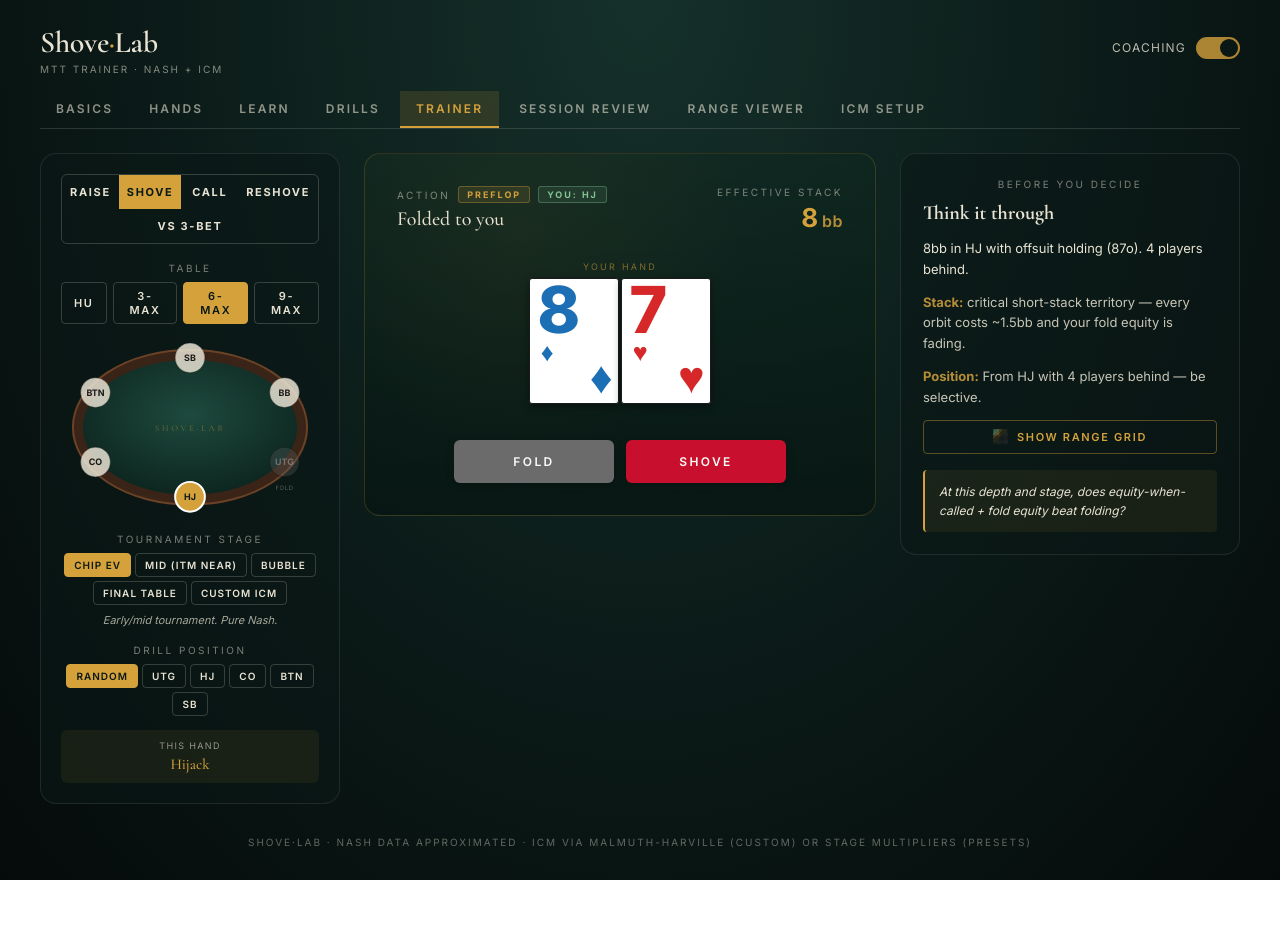
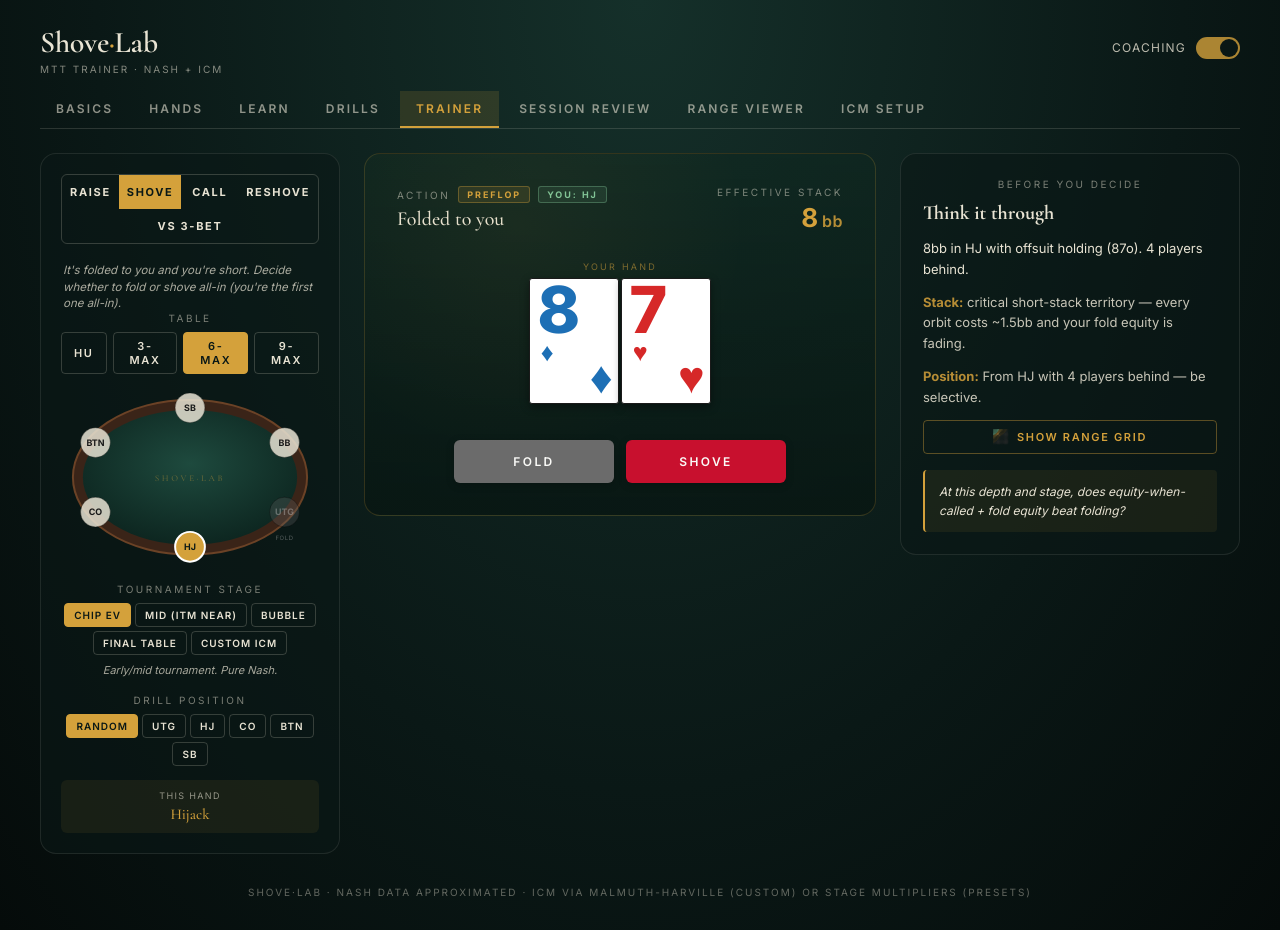
Before and after one commit to fiction3/Shove-Lab, a React (Vite) app: page / in a window 1280 px wide. Both pictures are taken after a click on the button "TRAINER". Before the commit the page ends 880 px from the top, so only its background shows below. Built offline with nearby package versions, Linux system fonts and the light colour scheme.

Commit message:
Explain Reshove (and all trainer modes) with description lines in Trainer and Range Viewer

```diff
--- a/src/components/PushFoldTrainer.jsx
+++ b/src/components/PushFoldTrainer.jsx
@@ -34,6 +34,17 @@ import RangePopover from "./RangePopover.jsx";
 import HandsView from "./HandsView.jsx";
 import RangeGridIcon from "./RangeGridIcon.jsx";
 import useMediaQuery from "../lib/useMediaQuery.js";
+
+// Short, plain-language description of what each trainer mode practices.
+// Shown under the mode tabs so the labels (especially "Reshove") are never
+// a mystery to a learner.
+const MODE_DESCRIPTIONS = {
+  openRaise: "You're first to enter the pot. Decide whether to fold, make a standard raise, or shove all-in.",
+  push: "It's folded to you and you're short. Decide whether to fold or shove all-in (you're the first one all-in).",
+  call: "Someone has already shoved all-in. Decide whether to fold or call off your stack.",
+  reshove: "Someone raised in front of you. A \"reshove\" means going all-in over their raise — you fold or shove over the top.",
+  threeBetDef: "You raised, and an opponent re-raised (3-bet) you. Decide whether to fold, call, or 4-bet.",
+};
 
 // ---------- Styles (kept inline for now, can extract later) ----------
 
@@ -444,6 +455,14 @@ export default function PushFoldTrainer() {
               borderRadius: 16, padding: 20,
             }}>
               <ModeTabs mode={mode} onChange={changeMode}/>
+
+              <div style={{
+                fontSize: 11.5, opacity: 0.72, marginTop: 10,
+                lineHeight: 1.45, fontStyle: "italic",
+                padding: "0 2px",
+              }}>
+                {MODE_DESCRIPTIONS[mode]}
+              </div>
 
               <div style={subLabel}>Table</div>
               <MiniTable
@@ -866,6 +885,12 @@ export default function PushFoldTrainer() {
                   : "3-Bet defense range"}
                 {" · "}{position}{" · "}{ICM_STAGES[stage].label}
               </h3>
+              <p style={{
+                fontSize: 12.5, opacity: 0.72, margin: "0 0 10px 0",
+                fontStyle: "italic", lineHeight: 1.45,
+              }}>
+                {MODE_DESCRIPTIONS[mode]}
+              </p>
               <p style={{ fontSize: 12, opacity: 0.65, margin: "0 0 16px 0" }}>
                 {mode === "openRaise" || mode === "threeBetDef"
                   ? "Color shows how often each hand is played. Hover or tap a square for the full breakdown."
--- a/src/data/lessons.js
+++ b/src/data/lessons.js
@@ -227,7 +227,7 @@ export const LESSONS = [
       { type: "heading", text: "Why Nash works for short stacks" },
       { type: "prose", text: "At under 15bb effective, the strategic complexity of postflop play disappears — most shoves resolve preflop or in a forced postflop spot. This is why Nash equilibrium charts are reliable for short-stack play: there's no postflop variance to muddy the math. The same charts fail at 50bb because the players can outplay each other after the flop." },
       { type: "heading", text: "Putting the trainer to work" },
-      { type: "prose", text: "Drill the Open Shove mode with coaching ON until you can predict the verdict before you click. Switch coaching OFF and grind for accuracy. Then switch to Call mode — your most common mistakes will probably be there, because calls feel scarier than shoves but are mechanically simpler decisions. Finally, drill Reshove mode at deeper stacks where most of the EV gap between players lives." },
+      { type: "prose", text: "Drill the Open Shove mode with coaching ON until you can predict the verdict before you click. Switch coaching OFF and grind for accuracy. Then switch to Call mode — your most common mistakes will probably be there, because calls feel scarier than shoves but are mechanically simpler decisions. Finally, drill Reshove mode (going all-in over an opponent's raise) at deeper stacks where most of the EV gap between players lives." },
       { type: "example", title: "The honest truth", body: "Reading lessons builds vocabulary. Doing drills builds reflexes. Playing real hands builds intuition. You need all three, in that order, and you need to keep doing all three for years. There is no shortcut — but the trainer is designed to compress the second step so the third step pays off faster." },
     ],
     drillSuggestion: null,
```
